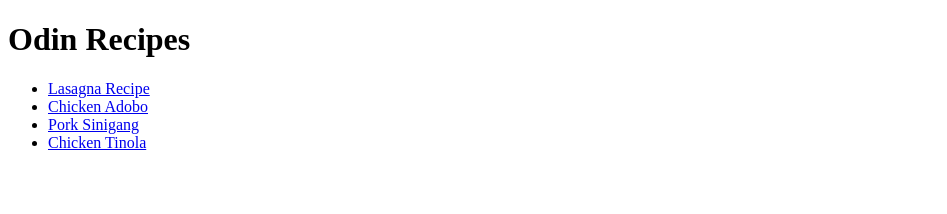
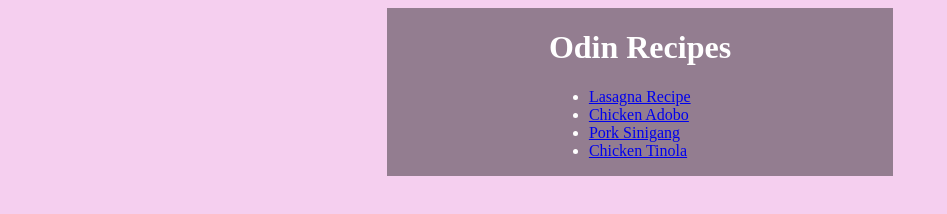
Before and after one commit to mementomori013/odin-recipes, a plain HTML site: page index.html in a window 1280 px wide. Shown: the whole page, without its empty margins (0-947 px from the left). Drawn offline with Linux system fonts and the light colour scheme.

Commit message:
add style.css & modify index.html
add color to the background and modify div

```diff
--- a/index.html
+++ b/index.html
@@ -3,8 +3,11 @@
     <head>
         <meta charset="UTF-8">
         <title>Odin Recipes</title>
+        <link href="style.css" rel="stylesheet">
     </head>
     <body>
+        <div id="recipes">
+            <div>
                 <h1>Odin Recipes</h1>
                 <ul>
                     <li><a href="recipes/lasagna.html" rel="noopener noferrer" target="_blank">Lasagna Recipe</a></li>
@@ -12,6 +15,7 @@
                     <li><a href="recipes/sinigang.html" target="_blank">Pork Sinigang</a></li>
                     <li><a href="recipes/tinola.html" target="blank">Chicken Tinola</a></li>
                 </ul>
-
+         </div>
+        </div>
     </body>
 </html>
--- /dev/null
+++ b/style.css
@@ -0,0 +1,21 @@
+body {
+    background-color: rgb(245, 207, 239);
+}
+#recipes {
+    background-color: rgba(0, 0, 0, 0.4);
+    display: flex;
+    justify-content: center;
+    align-items: center;
+    margin-left: 30%;
+    margin-right: 30%;
+    padding-left: 10%;
+    padding-right: 10%;
+}
+
+#recipes h1 {
+    color: white;
+}
+
+#recipes ul {
+    color: white;
+}
```
Lines whose indentation alone changed are shown as unchanged.
